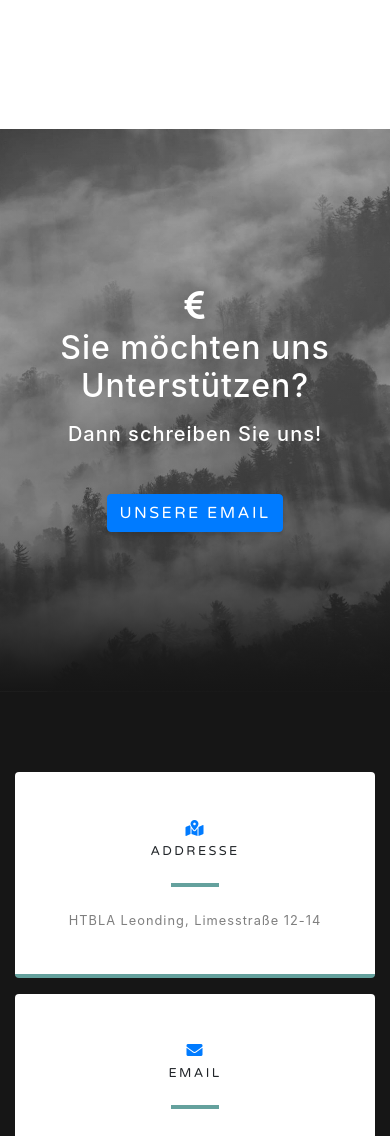
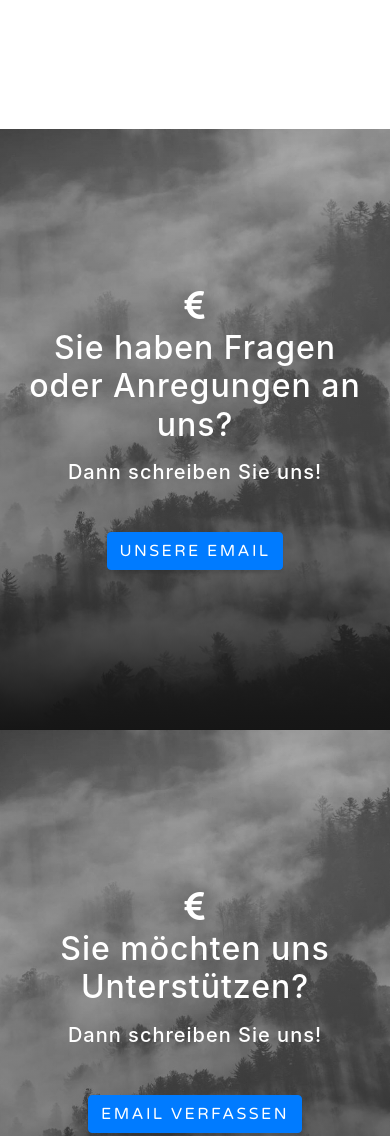
Before and after one commit to Nydery/spacelab, a website with bundled scripts: page index.html in a window 390 px wide. Shown: the part 4160-5296 px from the top of the page. Built offline with nearby package versions, Linux system fonts and the light colour scheme.

Commit message:
Update index.html

```diff
--- a/index.html
+++ b/index.html
@@ -59,6 +59,9 @@
           </li>
           <li class="nav-item">
             <a class="nav-link js-scroll-trigger" href="#projects">Über uns</a>
+          </li>
+          <li class="nav-item">
+            <a class="nav-link js-scroll-trigger" href="#contact">Kontakt</a>
           </li>
           <li class="nav-item">
             <a class="nav-link js-scroll-trigger" href="#helpus">Unterstützen Sie uns</a>
@@ -172,7 +175,21 @@
     </div>
   </section>
 
-  <!-- Signup Section -->
+  <!-- HelpUs Section -->
+  <section id="contact" class="signup-section">
+    <div class="container">
+      <div class="row">
+        <div class="col-md-10 col-lg-8 mx-auto text-center">
+          <i class="fas fa-euro-sign fa-2x mb-2 text-white"></i>
+          <h2 class="text-white mb-3">Sie haben Fragen oder Anregungen an uns?</h2>
+          <h5 class="text-white mb-5">Dann schreiben Sie uns!</h5>
+          <a class="btn btn-primary js-scroll-trigger" type="button" href="#email">Unsere Email</a>
+        </div>
+      </div>
+    </div>
+  </section>
+
+  <!-- HelpUs Section -->
   <section id="helpus" class="signup-section">
     <div class="container">
       <div class="row">
@@ -181,7 +198,7 @@
           <i class="fas fa-euro-sign fa-2x mb-2 text-white"></i>
           <h2 class="text-white mb-3">Sie möchten uns Unterstützen?</h2>
           <h5 class="text-white mb-5">Dann schreiben Sie uns!</h5>
-          <a class="btn btn-primary js-scroll-trigger" type="button" href="#email">Unsere Email</a>
+          <a class="btn btn-primary js-scroll-trigger" type="button" href="mailto:business@space-lab.at?subject=Sponsoring_für_CanSat">Email verfassen</a>
 
           <!--
           <i class="fas fa-question-circle fa-2x mb-2 text-white"></i>
```
